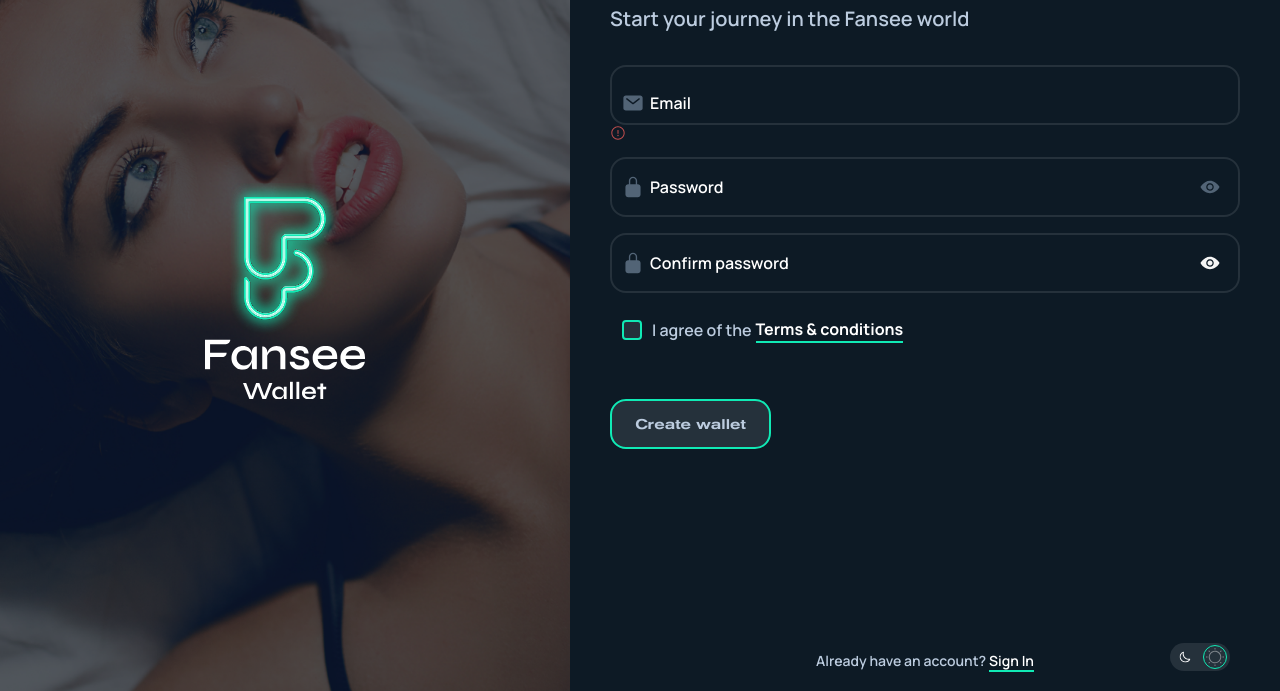
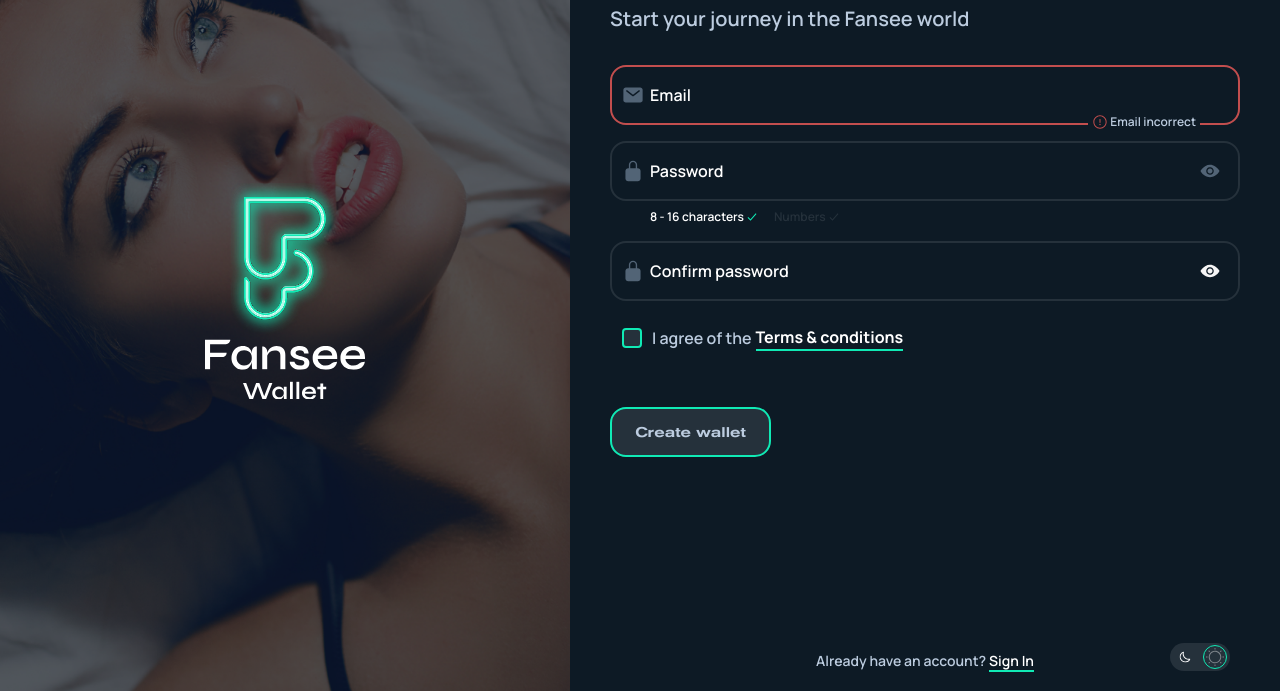
Before and after one commit to wholedi/fansee-tailwind-layout, a website built with Vite: page src/sign-up.html in a window 1280 px wide. Shown: the part 109-800 px from the top of the page. Built offline with nearby package versions, Linux system fonts and the light colour scheme.

Commit message:
fix input, add hints

```diff
--- a/src/sign-up.html
+++ b/src/sign-up.html
@@ -97,30 +97,44 @@
       <form class="mt-5 bp576:mt-8  w-full" action="" method="post">
         <label for="Email" class="relative block">
           <input
-            class="w-full h-[50px] bp576:h-[60px] rounded-2xl border-2 border-input-icon-disabled bg-background-primary placeholder:text-white placeholder:text-base placeholder:font-manrope pl-10 text-input-text-form focus:border-input-text-form focus:outline-none peer"
+            class="w-full h-[50px] bp576:h-[60px] rounded-2xl border-2 border-input-text-error bg-background-primary placeholder:text-white placeholder:text-base placeholder:font-manrope pl-10 text-input-text-form focus:border-input-text-error focus:outline-none peer"
             id="Email" type="text"
             name="name" placeholder=" ">
-          <span class="absolute px-1 left-9 transition-all duration-300 ease-in-out text-xs font-manrope text-white top-[-5px] bg-background-primary peer-placeholder-shown:-translate-y-1/2 peer-placeholder-shown:top-1/2 peer-placeholder-shown:text-base peer-focus:top-[-5px] peer-focus:text-xs peer-focus:translate-y-0">Email</span>
-
-          <svg class="absolute transform -translate-y-1/2 top-1/2 left-3" xmlns="http://www.w3.org/2000/svg" width="22" height="22"
+          <span
+            class="absolute px-1 left-9 transition-all duration-300 ease-in-out text-xs font-manrope text-white top-[-5px] bg-background-primary peer-placeholder-shown:-translate-y-1/2 peer-placeholder-shown:top-1/2 peer-placeholder-shown:text-base peer-focus:top-[-5px] peer-focus:text-xs peer-focus:translate-y-0">Email</span>
+          <span
+            class=" flex items-center gap-0.5 absolute px-1 bottom-[-5px] right-10 transition-all duration-300 ease-in-out text-xs font-manrope text-secondary bg-background-primary">
+            <svg xmlns="http://www.w3.org/2000/svg" width="16" height="16" viewBox="0 0 16 16" fill="none">
+              <path fill-rule="evenodd" clip-rule="evenodd"
+                    d="M8.00016 2.33333C4.8755 2.33333 2.3335 4.87533 2.3335 8C2.3335 11.1247 4.8755 13.6667 8.00016 13.6667C11.1248 13.6667 13.6668 11.1247 13.6668 8C13.6668 4.87533 11.1248 2.33333 8.00016 2.33333ZM8.00016 14.6667C4.32416 14.6667 1.3335 11.676 1.3335 8C1.3335 4.324 4.32416 1.33333 8.00016 1.33333C11.6762 1.33333 14.6668 4.324 14.6668 8C14.6668 11.676 11.6762 14.6667 8.00016 14.6667Z"
+                    fill="#C24E4E" />
+              <path fill-rule="evenodd" clip-rule="evenodd"
+                    d="M7.99609 8.91533C7.72009 8.91533 7.49609 8.69133 7.49609 8.41533V5.46933C7.49609 5.19333 7.72009 4.96933 7.99609 4.96933C8.27209 4.96933 8.49609 5.19333 8.49609 5.46933V8.41533C8.49609 8.69133 8.27209 8.91533 7.99609 8.91533Z"
+                    fill="#C24E4E" />
+              <path fill-rule="evenodd" clip-rule="evenodd"
+                    d="M8.00252 11.1973C7.63385 11.1973 7.33252 10.8993 7.33252 10.5306C7.33252 10.1619 7.62785 9.86393 7.99585 9.86393H8.00252C8.37119 9.86393 8.66919 10.1619 8.66919 10.5306C8.66919 10.8993 8.37119 11.1973 8.00252 11.1973Z"
+                    fill="#C24E4E" />
+            </svg>
+            Email incorrect
+          </span>
+          <svg class="absolute transform -translate-y-1/2 top-1/2 left-3" xmlns="http://www.w3.org/2000/svg" width="22"
+               height="22"
                viewBox="0 0 22 22" fill="none">
             <path
               d="M18.2188 3.4375H3.78125C3.14328 3.43818 2.53164 3.69192 2.08053 4.14303C1.62942 4.59414 1.37568 5.20578 1.375 5.84375V16.1562C1.37568 16.7942 1.62942 17.4059 2.08053 17.857C2.53164 18.3081 3.14328 18.5618 3.78125 18.5625H18.2188C18.8567 18.5618 19.4684 18.3081 19.9195 17.857C20.3706 17.4059 20.6243 16.7942 20.625 16.1562V5.84375C20.6243 5.20578 20.3706 4.59414 19.9195 4.14303C19.4684 3.69192 18.8567 3.43818 18.2188 3.4375ZM17.6095 7.4177L11.422 12.2302C11.3013 12.324 11.1528 12.3749 11 12.3749C10.8472 12.3749 10.6987 12.324 10.578 12.2302L4.39055 7.4177C4.31785 7.3628 4.25679 7.294 4.21091 7.21529C4.16503 7.13659 4.13525 7.04956 4.1233 6.95925C4.11135 6.86893 4.11747 6.77715 4.1413 6.68922C4.16513 6.6013 4.2062 6.51898 4.26211 6.44707C4.31803 6.37515 4.38768 6.31506 4.46702 6.2703C4.54636 6.22553 4.63381 6.19698 4.72428 6.1863C4.81475 6.17562 4.90644 6.18303 4.99402 6.2081C5.0816 6.23316 5.16333 6.27538 5.23445 6.3323L11 10.8165L16.7655 6.3323C16.9097 6.22343 17.0909 6.17568 17.27 6.19938C17.4491 6.22308 17.6117 6.31632 17.7226 6.45894C17.8335 6.60157 17.8838 6.78211 17.8626 6.96152C17.8414 7.14094 17.7505 7.30481 17.6095 7.4177Z"
               fill="#526476" />
           </svg>
-          <svg xmlns="http://www.w3.org/2000/svg" width="16" height="16" viewBox="0 0 16 16" fill="none">
-            <path fill-rule="evenodd" clip-rule="evenodd" d="M8.00016 2.33333C4.8755 2.33333 2.3335 4.87533 2.3335 8C2.3335 11.1247 4.8755 13.6667 8.00016 13.6667C11.1248 13.6667 13.6668 11.1247 13.6668 8C13.6668 4.87533 11.1248 2.33333 8.00016 2.33333ZM8.00016 14.6667C4.32416 14.6667 1.3335 11.676 1.3335 8C1.3335 4.324 4.32416 1.33333 8.00016 1.33333C11.6762 1.33333 14.6668 4.324 14.6668 8C14.6668 11.676 11.6762 14.6667 8.00016 14.6667Z" fill="#C24E4E"/>
-            <path fill-rule="evenodd" clip-rule="evenodd" d="M7.99609 8.91533C7.72009 8.91533 7.49609 8.69133 7.49609 8.41533V5.46933C7.49609 5.19333 7.72009 4.96933 7.99609 4.96933C8.27209 4.96933 8.49609 5.19333 8.49609 5.46933V8.41533C8.49609 8.69133 8.27209 8.91533 7.99609 8.91533Z" fill="#C24E4E"/>
-            <path fill-rule="evenodd" clip-rule="evenodd" d="M8.00252 11.1973C7.63385 11.1973 7.33252 10.8993 7.33252 10.5306C7.33252 10.1619 7.62785 9.86393 7.99585 9.86393H8.00252C8.37119 9.86393 8.66919 10.1619 8.66919 10.5306C8.66919 10.8993 8.37119 11.1973 8.00252 11.1973Z" fill="#C24E4E"/>
-          </svg>
         </label>
         <label for="Password" class="relative block mt-4">
           <input
-            class="w-full h-[50px] bp576:h-[60px] rounded-2xl border-2 border-input-icon-disabled bg-background-primary placeholder:text-white placeholder:text-base placeholder:font-manrope pl-10 text-input-text-form focus:border-input-text-form focus:outline-none peer"
+            class="w-full h-[50px] bp576:h-[60px] rounded-2xl border-2 border-input-icon-disabled hover:border-background-secondary bg-background-primary placeholder:text-white placeholder:text-base placeholder:font-manrope pl-10 text-input-text-form focus:border-input-text-form focus:outline-none peer"
             id="Password" type="text"
             name="name" placeholder=" ">
-          <span class="absolute px-1 left-9 transition-all duration-300 ease-in-out text-xs font-manrope text-white top-[-5px] bg-background-primary peer-placeholder-shown:-translate-y-1/2 peer-placeholder-shown:top-1/2 peer-placeholder-shown:text-base peer-focus:top-[-5px] peer-focus:text-xs peer-focus:translate-y-0">Password</span>
-          <svg class="absolute transform -translate-y-1/2 top-1/2  left-3" xmlns="http://www.w3.org/2000/svg" width="22" height="22"
+          <span
+            class="absolute px-1 left-9 transition-all duration-300 ease-in-out text-xs font-manrope text-white top-[-5px] bg-background-primary peer-placeholder-shown:-translate-y-1/2 peer-placeholder-shown:top-1/2 peer-placeholder-shown:text-base peer-focus:top-[-5px] peer-focus:text-xs peer-focus:translate-y-0">Password</span>
+
+          <svg class="absolute transform -translate-y-1/2 top-1/2  left-3" xmlns="http://www.w3.org/2000/svg" width="22"
+               height="22"
                viewBox="0 0 22 22" fill="none">
             <path
               d="M15.8125 8.25H15.125V4.8125C15.125 3.71848 14.6904 2.66927 13.9168 1.89568C13.1432 1.1221 12.094 0.6875 11 0.6875C9.90598 0.6875 8.85677 1.1221 8.08318 1.89568C7.3096 2.66927 6.875 3.71848 6.875 4.8125V8.25H6.1875C5.4584 8.2508 4.75939 8.54078 4.24384 9.05634C3.72828 9.57189 3.4383 10.2709 3.4375 11V18.5625C3.4383 19.2916 3.72828 19.9906 4.24384 20.5062C4.75939 21.0217 5.4584 21.3117 6.1875 21.3125H15.8125C16.5416 21.3117 17.2406 21.0217 17.7562 20.5062C18.2717 19.9906 18.5617 19.2916 18.5625 18.5625V11C18.5617 10.2709 18.2717 9.57189 17.7562 9.05634C17.2406 8.54078 16.5416 8.2508 15.8125 8.25ZM13.75 8.25H8.25V4.8125C8.25 4.08315 8.53973 3.38368 9.05546 2.86796C9.57118 2.35223 10.2707 2.0625 11 2.0625C11.7293 2.0625 12.4288 2.35223 12.9445 2.86796C13.4603 3.38368 13.75 4.08315 13.75 4.8125V8.25Z"
@@ -137,13 +151,37 @@
             </svg>
           </button>
         </label>
+        <div class="flex items-center flex-wrap gap-4 mt-2 px-10">
+          <p class="flex items-center gap-0.5 text-xs font-manrope text-white">
+            8 - 16 characters
+            <svg width="12" height="12" viewBox="0 0 12 12" fill="none" xmlns="http://www.w3.org/2000/svg">
+              <g id="IoCheckmarkSharp">
+                <path id="Vector" fill-rule="evenodd" clip-rule="evenodd"
+                      d="M10.4778 2.9511L4.52532 9.75393L1.521 6.74961L2.2502 6.0204L4.47508 8.24529L9.70169 2.27202L10.4778 2.9511Z"
+                      fill="#10EAB5" />
+              </g>
+            </svg>
+          </p>
+          <p class="flex items-center gap-0.5 text-xs font-manrope text-input-icon-disabled">
+            Numbers
+            <svg width="12" height="12" viewBox="0 0 12 12" fill="none" xmlns="http://www.w3.org/2000/svg">
+              <g id="IoCheckmarkSharp">
+                <path id="Vector" fill-rule="evenodd" clip-rule="evenodd"
+                      d="M10.4778 2.9511L4.52532 9.75393L1.521 6.74961L2.2502 6.0204L4.47508 8.24529L9.70169 2.27202L10.4778 2.9511Z"
+                      fill="#25313B" />
+              </g>
+            </svg>
+          </p>
+        </div>
         <label for="Confirm password" class="relative block mt-4">
           <input
-            class="w-full h-[50px] bp576:h-[60px] rounded-2xl border-2 border-input-icon-disabled bg-background-primary placeholder:text-white placeholder:text-base placeholder:font-manrope pl-10 text-input-text-form focus:border-input-text-form focus:outline-none peer"
+            class="w-full h-[50px] bp576:h-[60px] rounded-2xl border-2 border-input-icon-disabled hover:border-background-secondary bg-background-primary placeholder:text-white placeholder:text-base placeholder:font-manrope pl-10 text-input-text-form focus:border-input-text-form focus:outline-none peer"
             id="Confirm password" type="text"
             name="name" placeholder=" ">
-          <span class="absolute px-1 left-9 transition-all duration-300 ease-in-out text-xs font-manrope text-white top-[-5px] bg-background-primary peer-placeholder-shown:-translate-y-1/2 peer-placeholder-shown:top-1/2 peer-placeholder-shown:text-base peer-focus:top-[-5px] peer-focus:text-xs peer-focus:translate-y-0">Confirm password</span>
-          <svg class="absolute transform -translate-y-1/2 top-1/2 left-3" xmlns="http://www.w3.org/2000/svg" width="22" height="22"
+          <span
+            class="absolute px-1 left-9 transition-all duration-300 ease-in-out text-xs font-manrope text-white top-[-5px] bg-background-primary peer-placeholder-shown:-translate-y-1/2 peer-placeholder-shown:top-1/2 peer-placeholder-shown:text-base peer-focus:top-[-5px] peer-focus:text-xs peer-focus:translate-y-0">Confirm password</span>
+          <svg class="absolute transform -translate-y-1/2 top-1/2 left-3" xmlns="http://www.w3.org/2000/svg" width="22"
+               height="22"
                viewBox="0 0 22 22" fill="none">
             <path
               d="M15.8125 8.25H15.125V4.8125C15.125 3.71848 14.6904 2.66927 13.9168 1.89568C13.1432 1.1221 12.094 0.6875 11 0.6875C9.90598 0.6875 8.85677 1.1221 8.08318 1.89568C7.3096 2.66927 6.875 3.71848 6.875 4.8125V8.25H6.1875C5.4584 8.2508 4.75939 8.54078 4.24384 9.05634C3.72828 9.57189 3.4383 10.2709 3.4375 11V18.5625C3.4383 19.2916 3.72828 19.9906 4.24384 20.5062C4.75939 21.0217 5.4584 21.3117 6.1875 21.3125H15.8125C16.5416 21.3117 17.2406 21.0217 17.7562 20.5062C18.2717 19.9906 18.5617 19.2916 18.5625 18.5625V11C18.5617 10.2709 18.2717 9.57189 17.7562 9.05634C17.2406 8.54078 16.5416 8.2508 15.8125 8.25ZM13.75 8.25H8.25V4.8125C8.25 4.08315 8.53973 3.38368 9.05546 2.86796C9.57118 2.35223 10.2707 2.0625 11 2.0625C11.7293 2.0625 12.4288 2.35223 12.9445 2.86796C13.4603 3.38368 13.75 4.08315 13.75 4.8125V8.25Z"
--- a/src/style.css
+++ b/src/style.css
@@ -48,6 +48,7 @@
     --input-border-disabled: 82, 100, 118;
 
     --input-text-form: 178, 220, 200;
+    --input-text-error: 194, 78, 78;
 
   }
 
--- a/tailwind.config.cjs
+++ b/tailwind.config.cjs
@@ -31,6 +31,7 @@ module.exports = {
         'input-border-active': 'rgba(var(--input-border-active), <alpha-value>)',
         'input-border-disabled': 'rgba(var(--input-border-disabled), <alpha-value>)',
         'input-text-form': 'rgba(var(--input-text-form), <alpha-value>)',
+        'input-text-error': 'rgba(var(--input-text-error), <alpha-value>)',
       },
       backgroundImage: {
         'gradient-radial-type1': 'var(--radial-gradient-type-1)',
```
